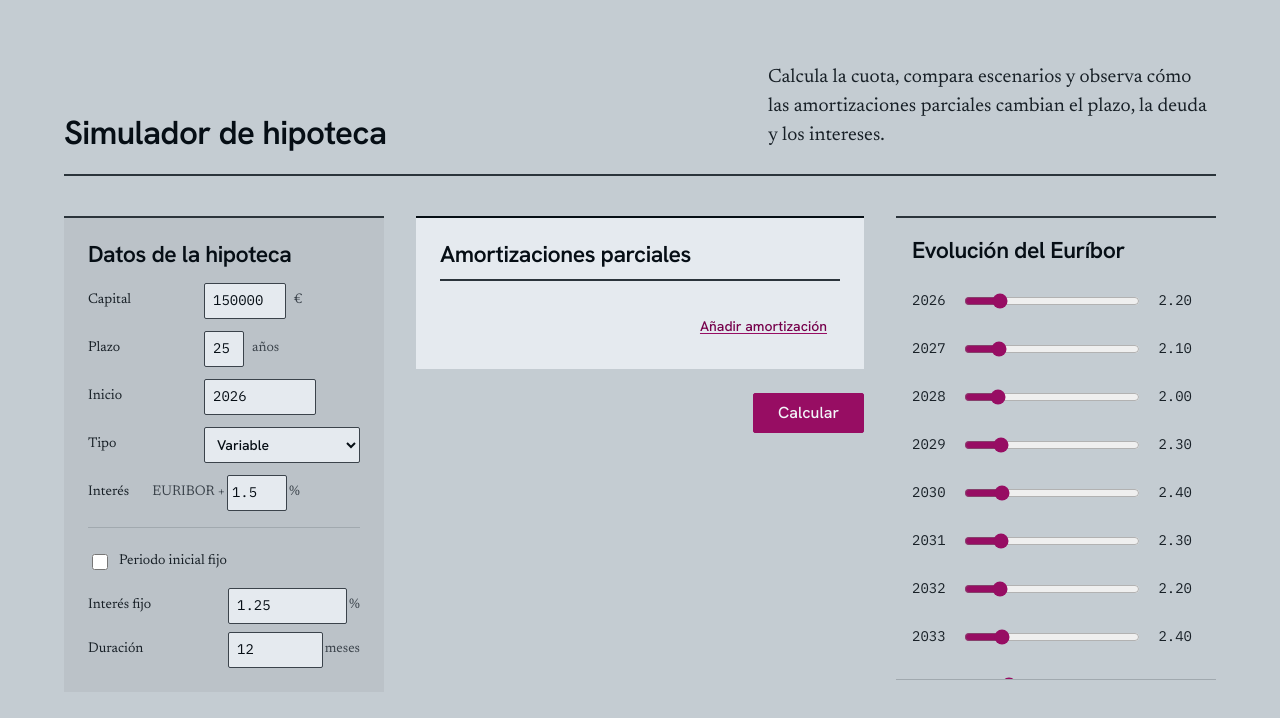
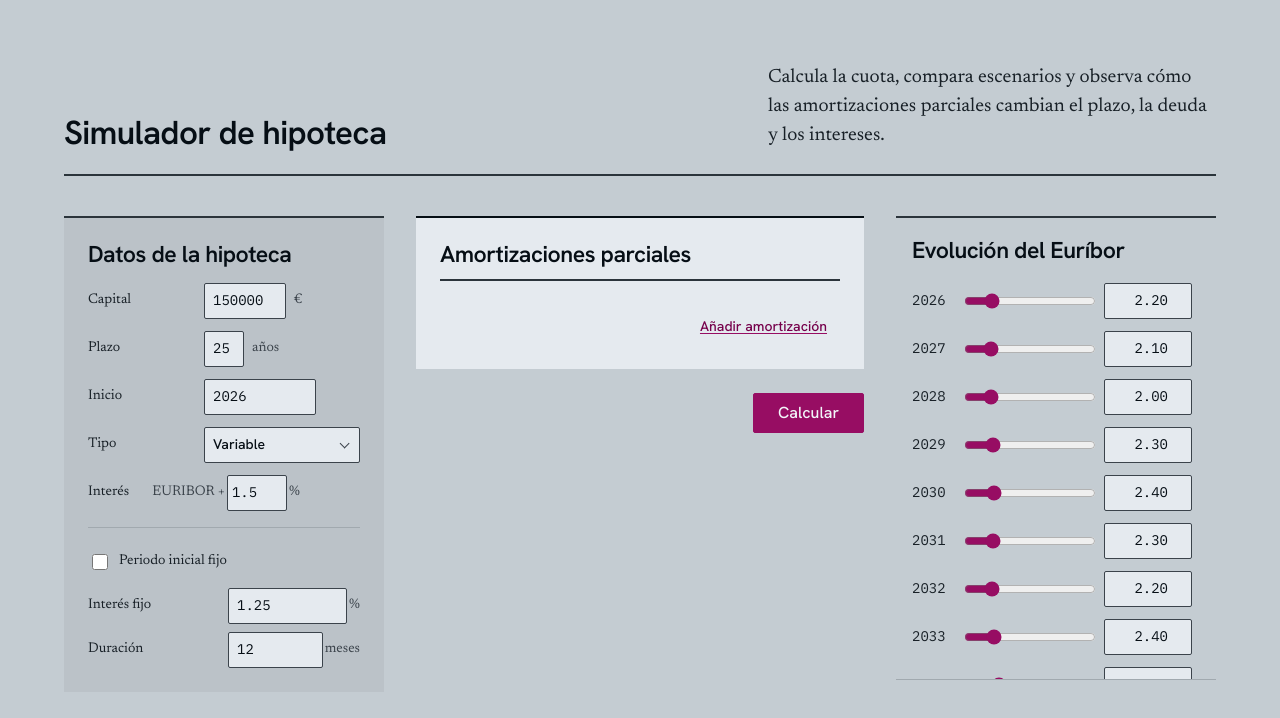
Before and after one commit to RicardoR/simulador-hipoteca, a React (Vite) app: page / in a window 1280 px wide. Shown: the top 718 px of the page. Built offline with nearby package versions, Linux system fonts and the light colour scheme.

Commit message:
feat: add editable Euribor and Almanac selects

```diff
--- a/src/components/Amortizaciones.jsx
+++ b/src/components/Amortizaciones.jsx
@@ -24,6 +24,7 @@ export default function Amortizaciones({ state, dispatch }) {
           <div className="am amort-row" key={amortization.id}>
             <label>
               Año
+              <span className="select-wrap anyo-wrap">
                 <select
                   className="anyo"
                   value={String(amortization.year)}
@@ -35,9 +36,11 @@ export default function Amortizaciones({ state, dispatch }) {
                     </option>
                   ))}
                 </select>
+              </span>
             </label>
             <label>
               Mes
+              <span className="select-wrap mes-wrap">
                 <select
                   className="mes"
                   value={String(amortization.month)}
@@ -49,6 +52,7 @@ export default function Amortizaciones({ state, dispatch }) {
                     </option>
                   ))}
                 </select>
+              </span>
             </label>
             <label className="amount-field">
               Capital
@@ -68,6 +72,7 @@ export default function Amortizaciones({ state, dispatch }) {
             </label>
             <label className="reduction-field">
               Reducción
+              <span className="select-wrap tipo-wrap">
                 <select
                   className="tipo"
                   value={amortization.type}
@@ -76,6 +81,7 @@ export default function Amortizaciones({ state, dispatch }) {
                   <option value="term">Plazo</option>
                   <option value="payment">Cuota</option>
                 </select>
+              </span>
             </label>
             <button
               type="button"
--- a/src/components/EuriborEvolucion.jsx
+++ b/src/components/EuriborEvolucion.jsx
@@ -1,10 +1,15 @@
-import { EURIBOR_SERIES } from '../state.js';
+import {
+  EURIBOR_MAX,
+  EURIBOR_MIN,
+  EURIBOR_SERIES,
+  EURIBOR_STEP,
+  isValidEuriborValue,
+} from '../state.js';
 
 /**
- * Euribor evolution: one slider per loan year. The stored override (or the
- * default series) is the single source of truth for both the visible value and
- * the calculation, so the slider can no longer show one number and calculate
- * with another (bug #3).
+ * Euribor evolution: a range and number input per loan year. The last valid
+ * override (or the default series) drives the slider and calculation; raw
+ * drafts let the user edit decimals without diverging from that value (bug #3).
  */
 export default function EuriborEvolucion({ state, dispatch }) {
   const sliders = [];
@@ -12,21 +17,52 @@ export default function EuriborEvolucion({ state, dispatch }) {
     const index = yearIndex * 12;
     const override = state.euriborOverrides[index];
     const value = typeof override === 'number' ? override : (EURIBOR_SERIES[yearIndex] ?? 0);
+    const draft = state.euriborDrafts[index];
+    const year = state.startYear + yearIndex;
+    const inputInvalid = typeof draft === 'string' && !isValidEuriborValue(draft);
     sliders.push(
-      <div data-year={state.startYear + yearIndex} key={index}>
-        <span className="year">{state.startYear + yearIndex}</span>
+      <div data-year={year} key={index}>
+        <span className="year">{year}</span>
         <input
+          id={`euribor-slider-${index}`}
           aria-label={`Euríbor ${state.startYear + yearIndex}`}
           type="range"
-          min="-0.5"
-          max="15"
-          step="0.1"
+          min={EURIBOR_MIN}
+          max={EURIBOR_MAX}
+          step={EURIBOR_STEP}
           value={value}
           onChange={(event) =>
             dispatch({ type: 'euribor/changed', index, value: parseFloat(event.target.value) })
           }
         />
-        <span className="val">{value.toFixed(2)}</span>
+        <label className="euribor-value-field">
+          <span className="visually-hidden">Valor del Euríbor {year}</span>
+          <input
+            id={`euribor-value-${index}`}
+            className="euribor-value"
+            type="number"
+            min={EURIBOR_MIN}
+            max={EURIBOR_MAX}
+            step={EURIBOR_STEP}
+            inputMode="decimal"
+            value={typeof draft === 'string' ? draft : value.toFixed(2)}
+            aria-invalid={inputInvalid || undefined}
+            aria-describedby={inputInvalid ? `euribor-error-${index}` : undefined}
+            onChange={(event) =>
+              dispatch({
+                type: 'euribor/inputChanged',
+                index,
+                value: event.target.value,
+              })
+            }
+            onBlur={() => dispatch({ type: 'euribor/inputCommitted', index })}
+          />
+        </label>
+        {inputInvalid && (
+          <span className="euribor-error" id={`euribor-error-${index}`}>
+            Usa valores entre -0,5 y 15, en pasos de 0,1.
+          </span>
+        )}
       </div>
     );
   }
--- a/src/components/FormularioDatos.jsx
+++ b/src/components/FormularioDatos.jsx
@@ -38,15 +38,17 @@ export default function FormularioDatos({ state, dispatch }) {
       </div>
       <div className="form-field">
         <label htmlFor="typeField">Tipo</label>
+        <div className="select-wrap">
           <select
             id="typeField"
-          className="field-input"
+            className="field-input select-input"
             value={state.fields.type}
             onChange={change('type')}
           >
             <option value="variable">Variable</option>
             <option value="fixed">Fijo</option>
           </select>
+        </div>
       </div>
 
       {state.fields.type === 'variable' ? (
--- a/src/state.js
+++ b/src/state.js
@@ -1,7 +1,7 @@
 /**
  * Single source of truth for the React frontend: one reducer owns the form,
- * the euribor overrides and the amortizations, so the value a slider shows is
- * always the value the simulation calculates with (bug #3) and amortizations
+ * euribor overrides and editing drafts, and amortizations. The last valid
+ * Euribor value drives both controls and the calculation (bug #3); amortizations
  * can never overwrite each other (bug #2).
  *
  * `src/lib/simulation.js` is imported for its side effect only (it exposes
@@ -20,6 +20,10 @@ export const EURIBOR_SERIES = [
   3.7, 3.8, 3.8, 3.9, 4.1, 4, 4.1, 4.1, 4.3, 4.3, 4.2, 4.3, 4.4, 4.5,
   4.2, 4.3, 4.4, 4.1, 4.3, 4.5, 4.4, 4.1, 4, 3.7,
 ];
+
+export const EURIBOR_MIN = -0.5;
+export const EURIBOR_MAX = 15;
+export const EURIBOR_STEP = 0.1;
 
 export const SCENARIO_WARNING =
   'Aviso: no se pudo cargar escenario.json; se están usando los valores por defecto.';
@@ -83,6 +87,14 @@ export function isValidAmortizationAmount(value) {
   return Number.isFinite(parseIntField(value)) && parseIntField(value) >= 0;
 }
 
+export function isValidEuriborValue(value) {
+  if (typeof value !== 'string' || value.trim() === '') return false;
+  const parsed = Number(value);
+  if (!Number.isFinite(parsed) || parsed < EURIBOR_MIN || parsed > EURIBOR_MAX) return false;
+  const stepPosition = (parsed - EURIBOR_MIN) / EURIBOR_STEP;
+  return Math.abs(stepPosition - Math.round(stepPosition)) < 1e-8;
+}
+
 export function initialState() {
   const invalid = {};
   Object.keys(FIELD_RULES).forEach((name) => {
@@ -97,6 +109,7 @@ export function initialState() {
     termYears: parseInt(DEFAULT_FIELDS.years, 10),
     startYear: parseInt(DEFAULT_FIELDS.startYear, 10),
     euriborOverrides: {},
+    euriborDrafts: {},
     euriborOpen: false,
     amortizations: [],
     nextAmortizationId: 1,
@@ -172,6 +185,7 @@ function applyScenario(state, scenario) {
     invalid,
     termYears,
     startYear,
+    euriborDrafts: {},
     amortizations,
     nextAmortizationId: nextId,
     result: null,
@@ -214,7 +228,12 @@ function buildSimulationInput(state) {
 
 export function hasInvalidFields(state) {
   if (Object.values(state.invalid).some(Boolean)) return true;
-  return state.amortizations.some((amortization) => amortization.invalidAmount);
+  if (state.amortizations.some((amortization) => amortization.invalidAmount)) return true;
+  if (state.fields.type !== 'variable') return false;
+  return Object.entries(state.euriborDrafts).some(
+    ([index, value]) =>
+      Math.floor(Number(index) / 12) < state.termYears && !isValidEuriborValue(value)
+  );
 }
 
 /** Every data change invalidates the last result: no stale tables. */
@@ -245,7 +264,8 @@ export function reducer(state, action) {
       const { name, value } = action;
       const fields = { ...state.fields, [name]: value };
       const invalid = { ...state.invalid, [name]: !isValidField(name, value) };
-      const next = withFreshResult({ ...state, fields, invalid });
+      const euriborDrafts = name === 'type' && value === 'fixed' ? {} : state.euriborDrafts;
+      const next = withFreshResult({ ...state, fields, invalid, euriborDrafts });
       if (name === 'years' && !invalid.years) {
         next.termYears = Math.trunc(parseFloatField(value));
       }
@@ -255,11 +275,30 @@ export function reducer(state, action) {
       return next;
     }
 
-    case 'euribor/changed':
+    case 'euribor/changed': {
+      const euriborDrafts = { ...state.euriborDrafts };
+      delete euriborDrafts[action.index];
       return withFreshResult({
         ...state,
         euriborOverrides: { ...state.euriborOverrides, [action.index]: action.value },
+        euriborDrafts,
       });
+    }
+
+    case 'euribor/inputChanged': {
+      const euriborDrafts = { ...state.euriborDrafts, [action.index]: action.value };
+      const euriborOverrides = isValidEuriborValue(action.value)
+        ? { ...state.euriborOverrides, [action.index]: Number(action.value) }
+        : state.euriborOverrides;
+      return withFreshResult({ ...state, euriborDrafts, euriborOverrides });
+    }
+
+    case 'euribor/inputCommitted': {
+      if (!isValidEuriborValue(state.euriborDrafts[action.index])) return state;
+      const euriborDrafts = { ...state.euriborDrafts };
+      delete euriborDrafts[action.index];
+      return { ...state, euriborDrafts };
+    }
 
     case 'euribor/toggled':
       return { ...state, euriborOpen: !state.euriborOpen };
--- a/src/style.css
+++ b/src/style.css
@@ -2,7 +2,7 @@
  * nav: none · signature: amortization schedule · states: editable inputs, warnings, calculated results
  * axes: mid/grotesk-sans/chromatic-magenta · posture: restrained · contrast: pass · v2.0.0 */
 /* Hallmark · pre-emit critique: P4 H4 E4 S4 R5 V3 · weakest: V, no prior log; the ruled schedule carries Almanac’s specific material */
-/* Hallmark · finish-review: subagent · 2 findings · 2 resolved */
+/* Hallmark · finish-review: subagent · 3 findings · 3 resolved (2 initial, 1 follow-up) */
 @import url("./tokens.css");
 @import url("./base.css");
 
@@ -95,6 +95,36 @@
   gap: var(--space-xs);
 }
 
+.select-wrap {
+  position: relative;
+  display: block;
+  min-width: 0;
+}
+
+.select-wrap::after {
+  position: absolute;
+  top: 50%;
+  right: var(--space-sm);
+  width: 0.45rem;
+  height: 0.45rem;
+  border-right: var(--rule-hair) solid var(--color-muted);
+  border-bottom: var(--rule-hair) solid var(--color-muted);
+  content: "";
+  pointer-events: none;
+  transform: translateY(-70%) rotate(45deg);
+}
+
+.select-wrap:focus-within::after {
+  border-color: var(--color-accent-2);
+}
+
+.select-wrap > select {
+  width: 100%;
+  appearance: none;
+  padding-right: var(--space-xl);
+  cursor: pointer;
+}
+
 .field-control > span,
 .amount-field > span {
   flex: 0 0 auto;
@@ -104,7 +134,8 @@
 
 .field-input,
 .amort-row input,
-.amort-row select {
+.amort-row select,
+.euribor-value {
   min-width: 0;
   min-height: 36px;
   padding: var(--space-2xs) var(--space-xs);
@@ -121,14 +152,16 @@
 
 .field-input:focus-visible,
 .amort-row input:focus-visible,
-.amort-row select:focus-visible {
+.amort-row select:focus-visible,
+.euribor-value:focus-visible {
   border-color: var(--color-ink-2);
   outline-color: var(--color-focus);
 }
 
 .field-input:hover,
 .amort-row input:hover,
-.amort-row select:hover {
+.amort-row select:hover,
+.euribor-value:hover {
   background-color: var(--color-paper);
 }
 
@@ -161,7 +194,8 @@
 
 .field-input[aria-invalid="true"],
 .field-input.is-invalid,
-.amort-row input[aria-invalid="true"] {
+.amort-row input[aria-invalid="true"],
+.euribor-value[aria-invalid="true"] {
   border-color: var(--color-error);
 }
 
@@ -239,17 +273,26 @@
   min-width: 7rem;
 }
 
+.amort-row .anyo-wrap,
+.amort-row .mes-wrap {
+  width: 5rem;
+}
+
 .amort-row .anyo,
 .amort-row .mes {
-  width: 5rem;
+  width: 100%;
 }
 
 .amort-row .capital {
   width: 7rem;
 }
 
+.amort-row .tipo-wrap {
+  width: 7rem;
+}
+
 .amort-row .tipo {
-  width: 7rem;
+  width: 100%;
   font-family: var(--font-display);
 }
 
@@ -386,22 +429,34 @@
 
 #euribor > div[data-year] {
   display: grid;
-  grid-template-columns: 2.75rem minmax(0, 1fr) 2.75rem;
+  grid-template-columns: 2.75rem minmax(0, 1fr) 5.5rem;
   align-items: center;
   gap: var(--space-xs);
   min-width: 0;
 }
 
-.year,
-.val {
+.year {
   color: var(--color-ink-2);
   font-family: var(--font-outlier);
   font-size: var(--text-sm);
   font-variant-numeric: tabular-nums;
 }
 
-.val {
+.euribor-value-field {
+  display: block;
+  min-width: 0;
+  margin: 0;
+}
+
+.euribor-value {
+  width: 100%;
   text-align: right;
+}
+
+.euribor-error {
+  grid-column: 2 / -1;
+  color: var(--color-error);
+  font-size: var(--text-xs);
 }
 
 #euribor input[type="range"] {
```
Also changed, not shown: plan/redesign.md (+22 -20 lines), 1 other file (tests, documents, lock files or other folders). Lines whose indentation alone changed are shown as unchanged.
